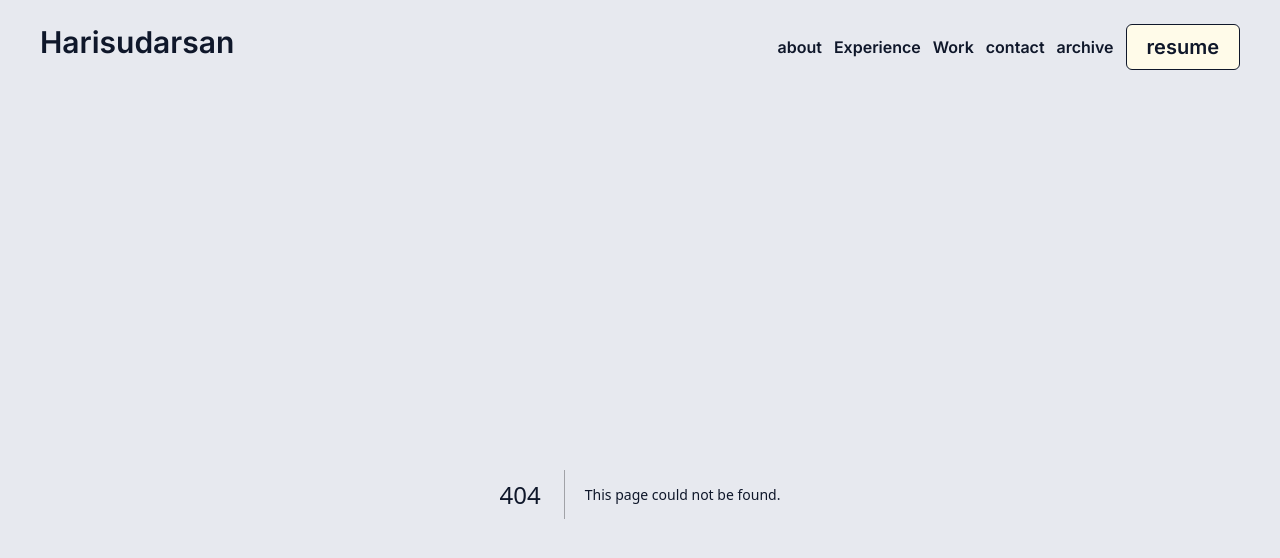
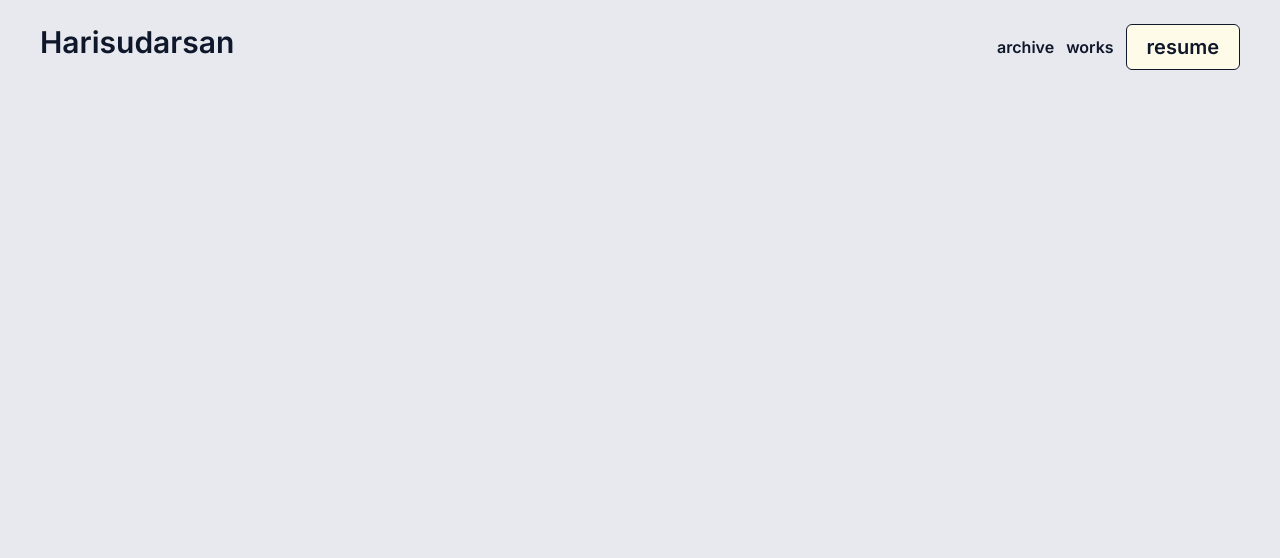
Before and after one commit to harisudarsan1/portfolio-2, a Next.js app: page /works in a window 1280 px wide. Before the commit this address had no page. Shown: the top 558 px of the page. Built offline with nearby package versions, Linux system fonts and the light colour scheme.

Commit message:
refactoring

```diff
--- a/src/app/work/page.tsx
+++ b/src/app/works/page.tsx
@@ -6,7 +6,9 @@ type Props = {}
 
 const page = (props: Props) => {
   return (
-    <Github></Github>
+    <div>
+
+    </div>
   )
 }
 
--- a/src/components/Navbar/Navbar.tsx
+++ b/src/components/Navbar/Navbar.tsx
@@ -17,11 +17,8 @@ function Navbar({ }: Props) {
       <div> <Link className=' text-3xl' href="/">Harisudarsan</Link></div>
 
       <div className=' hidden  md:flex justify-center items-center gap-3'>
-        <Link className='' href="/#about">about</Link>
-        <Link className='' href="/#experience">Experience</Link>
-        <Link className='' href="/#work">Work</Link>
-        <Link className='' href="/#contact">contact</Link>
         <Link className='' href="/archive"> archive </Link>
+        <Link className='' href="/works"> works </Link>
         <a download href='/resume1.pdf'>
           <Button
             className='text-lg px-4 py-1'
```
